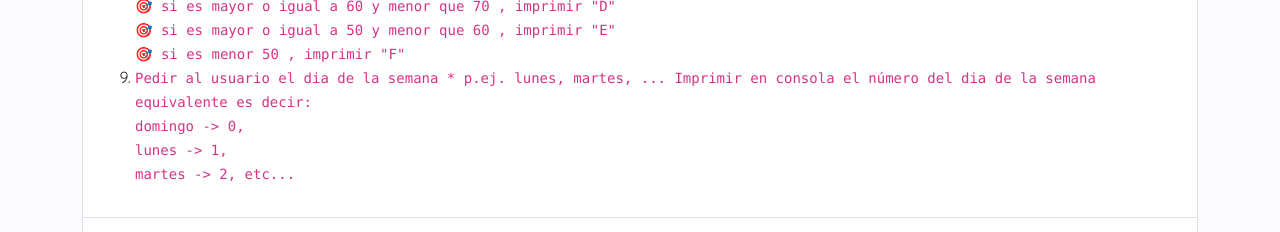
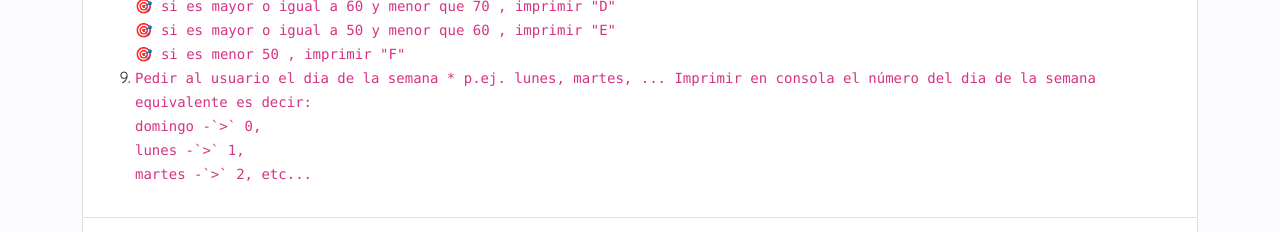
Before and after one commit to EveFer/notes-javascript, a Next.js app: page /js/ejercicios in a window 1280 px wide. Shown: the part 806-1038 px from the top of the page. Built offline with nearby package versions, Linux system fonts and the light colour scheme.

Commit message:
fixed building

```diff
--- a/pages/js/ejercicios.js
+++ b/pages/js/ejercicios.js
@@ -70,9 +70,9 @@ export default function ejercicips () {
                       <li>
                         <code>
                           Pedir al usuario el dia de la semana * p.ej. lunes, martes, ... Imprimir en consola el número del dia de la semana equivalente es decir: <br />
-                            domingo -> 0, <br />
-                            lunes -> 1,<br />
-                            martes -> 2, etc...
+                          domingo -`&gt;` 0, <br />
+                          lunes -`&gt;` 1,<br />
+                          martes -`&gt;` 2, etc...
                         </code>
                       </li>
                     </ol>
@@ -88,7 +88,7 @@ export default function ejercicips () {
                 </h2>
                 <div id='collapseTwo' className='accordion-collapse collapse' aria-labelledby='headingTwo' data-bs-parent='#accordionExample'>
                   <div className='accordion-body'>
-                    <a href="https://gist.github.com/EveFer/508433e44650d5f14789fcbcbe271a2b" target="_blank" rel="noreferrer">Link a Ejercicios 🤓</a>
+                    <a href='https://gist.github.com/EveFer/508433e44650d5f14789fcbcbe271a2b' target='_blank' rel='noreferrer'>Link a Ejercicios 🤓</a>
                   </div>
                 </div>
               </div>
```
